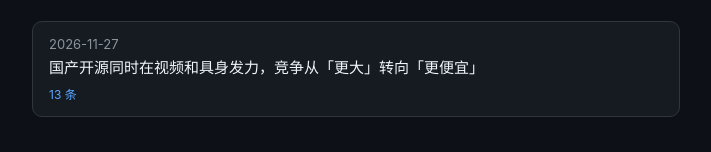
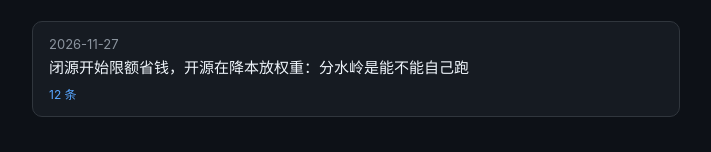
Before and after one commit to JudgeZhao/ai-daily-brief, a plain HTML site: page index.html in a window 1280 px wide. Shown: the part 167-319 px from the top of the page, without its empty margins (284-995 px from the left). Drawn offline with Linux system fonts and the light colour scheme.

Commit message:
brief 2026-11-27

```diff
--- a/index.html
+++ b/index.html
@@ -1 +1 @@
-<!doctype html><html lang="zh-CN"><head><meta charset="utf-8"><meta name="viewport" content="width=device-width,initial-scale=1"><title>AI 日报 · 归档</title><style>:root{--bg:#0d1117;--card:#161b22;--border:#30363d;--fg:#f0f6fc;--muted:#8b949e}*{box-sizing:border-box}body{margin:0;background:var(--bg);color:var(--fg);font-family:"Microsoft YaHei",-apple-system,Segoe UI,sans-serif}.wrap{max-width:680px;margin:0 auto;padding:32px 16px 60px}h1{font-size:26px;margin:0 0 4px}.sub{color:var(--muted);font-size:13px;margin-bottom:20px}.cta a{display:block;text-align:center;background:#238636;color:#fff;padding:14px;border-radius:10px;text-decoration:none;font-weight:600;margin-bottom:24px}.day{display:block;background:var(--card);border:1px solid var(--border);border-radius:10px;padding:14px 16px;margin-bottom:10px;text-decoration:none;color:var(--fg)}.day .d{font-size:13px;color:var(--muted)}.day .h{font-size:15px;margin:5px 0;line-height:1.5}.day .m{font-size:12px;color:#58a6ff}</style></head><body><div class="wrap"><h1>AI 日报</h1><div class="sub">每天 08:00 自动生成 · 点击日期查看当日报纸</div><div class="cta"><a href="2026-11-27/brief.html">查看最新一期 →</a></div><a class="day" href="2026-11-27/brief.html"><div class="d">2026-11-27</div><div class="h">国产开源同时在视频和具身发力，竞争从「更大」转向「更便宜」</div><div class="m">13 条</div></a></div></body></html>
+<!doctype html><html lang="zh-CN"><head><meta charset="utf-8"><meta name="viewport" content="width=device-width,initial-scale=1"><title>AI 日报 · 归档</title><style>:root{--bg:#0d1117;--card:#161b22;--border:#30363d;--fg:#f0f6fc;--muted:#8b949e}*{box-sizing:border-box}body{margin:0;background:var(--bg);color:var(--fg);font-family:"Microsoft YaHei",-apple-system,Segoe UI,sans-serif}.wrap{max-width:680px;margin:0 auto;padding:32px 16px 60px}h1{font-size:26px;margin:0 0 4px}.sub{color:var(--muted);font-size:13px;margin-bottom:20px}.cta a{display:block;text-align:center;background:#238636;color:#fff;padding:14px;border-radius:10px;text-decoration:none;font-weight:600;margin-bottom:24px}.day{display:block;background:var(--card);border:1px solid var(--border);border-radius:10px;padding:14px 16px;margin-bottom:10px;text-decoration:none;color:var(--fg)}.day .d{font-size:13px;color:var(--muted)}.day .h{font-size:15px;margin:5px 0;line-height:1.5}.day .m{font-size:12px;color:#58a6ff}</style></head><body><div class="wrap"><h1>AI 日报</h1><div class="sub">每天 08:00 自动生成 · 点击日期查看当日报纸</div><div class="cta"><a href="2026-11-27/brief.html">查看最新一期 →</a></div><a class="day" href="2026-11-27/brief.html"><div class="d">2026-11-27</div><div class="h">闭源开始限额省钱，开源在降本放权重：分水岭是能不能自己跑</div><div class="m">12 条</div></a></div></body></html>
```
